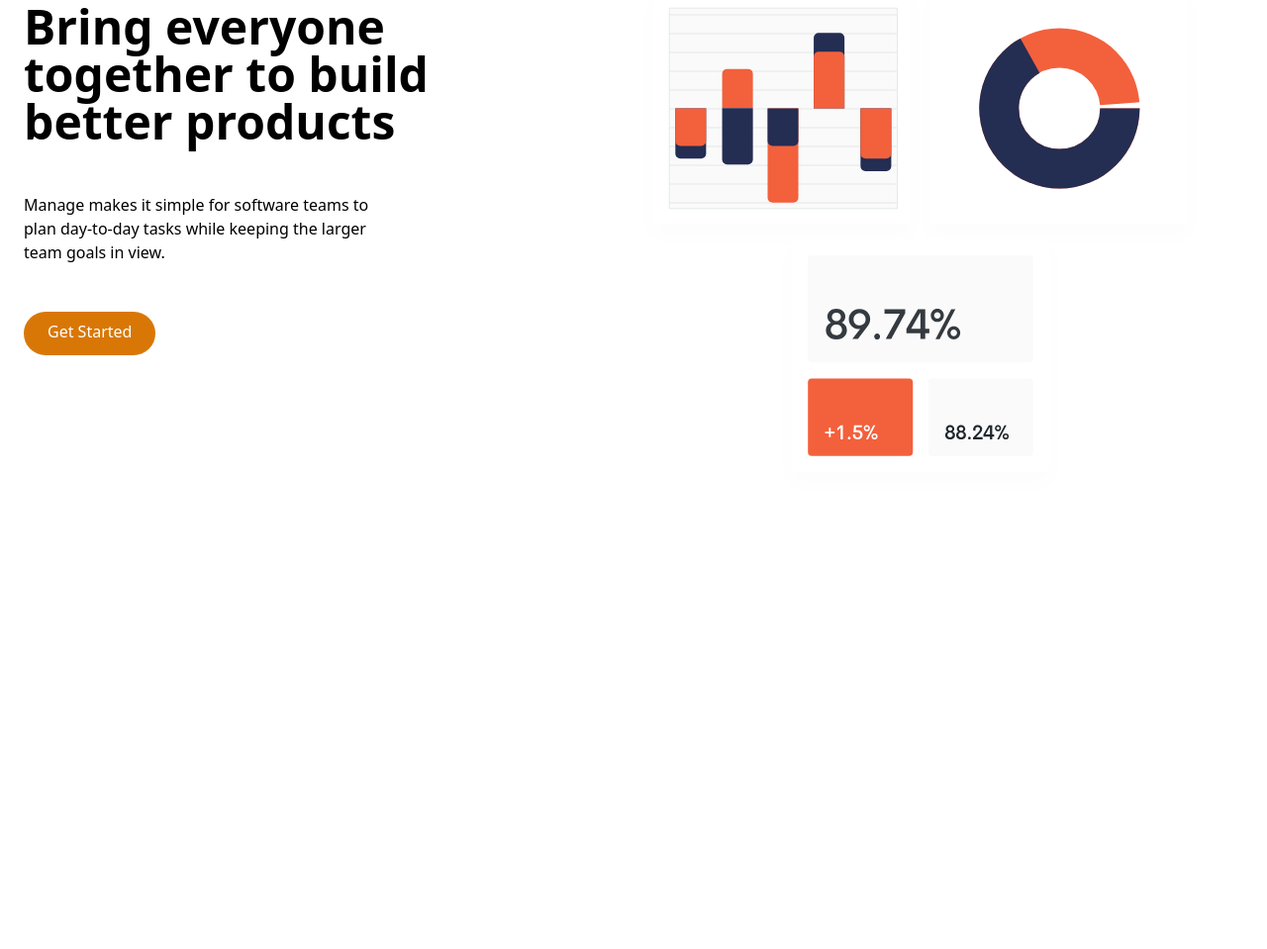
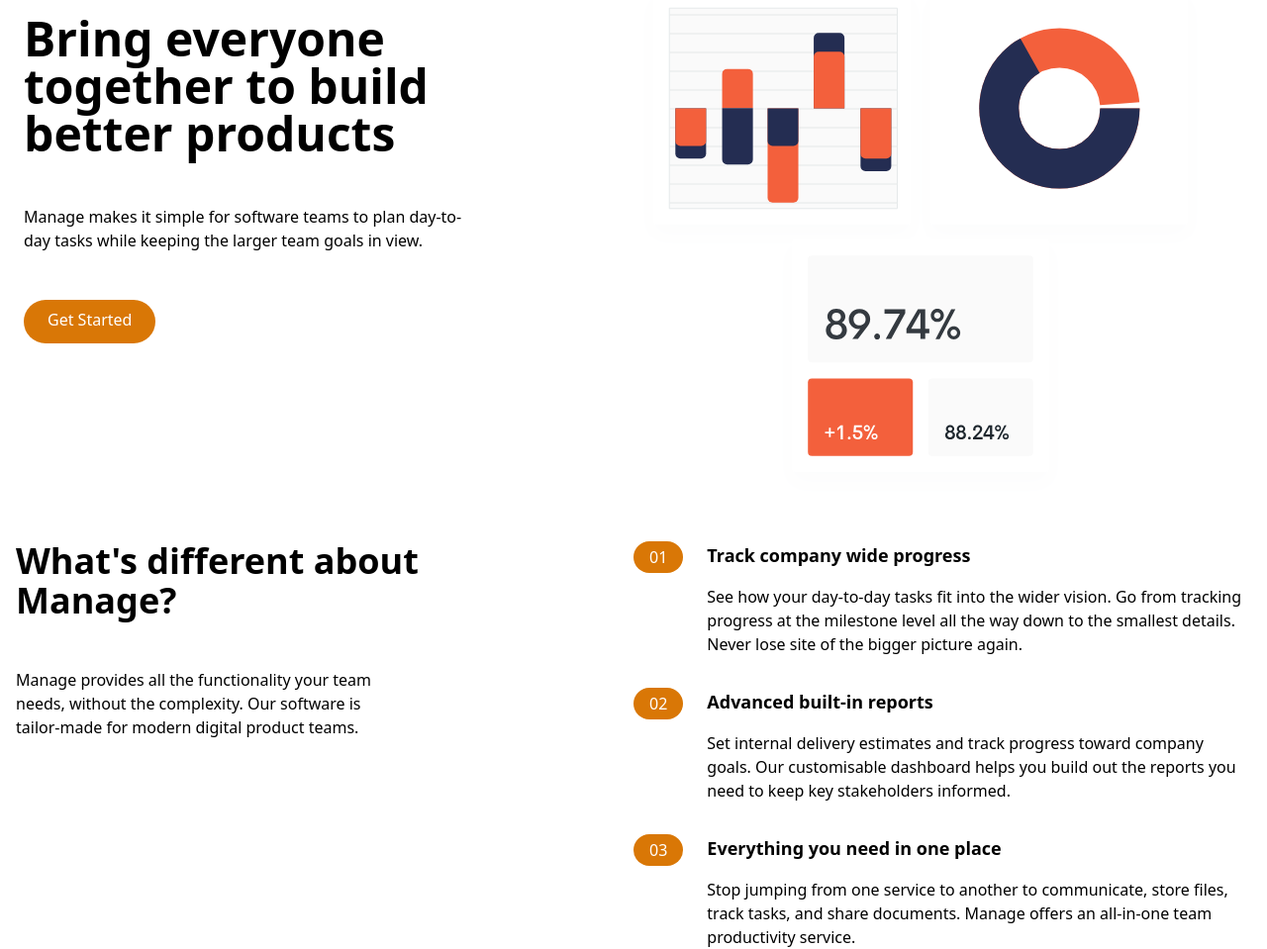
Before and after one commit to ryanmello/tailwind-cc, a website: page index.html in a window 1280 px wide. Shown: the part 150-1109 px from the top of the page at 99% size. Before the commit the page ends 800 px from the top, so only its background shows below. Drawn offline with nearby package versions, Linux system fonts and the light colour scheme.

Commit message:
features section

```diff
--- a/index.html
+++ b/index.html
@@ -41,7 +41,7 @@
                 >
                   Bring everyone together to build better products
                 </h1>
-                <p class="max-w-sm text-center text-darkGrayishBlue md:text-left">
+                <p class="max-w-md text-center text-darkGrayishBlue md:text-left">
                   Manage makes it simple for software teams to plan day-to-day tasks
                   while keeping the larger team goals in view.
                 </p>
@@ -60,6 +60,98 @@
         </div>
     </section>
 
-    <!-- Features -->
+    <!-- Features Section -->
+    <section id="features">
+      <!-- Flex Container -->
+      <div class="container flex flex-col px-4 mx-auto mt-10 space-y-12 md:space-y-0 md:flex-row">
+        <!-- What's Different -->
+        <div class="flex-col space-y-12 md:w-1/2">
+          <h2 class="max-w-md text-4xl font-bold text-center md:text-left">
+            What's different about Manage?
+          </h2>
+          <p class="max-w-sm text-center md:text-left">
+            Manage provides all the functionality your team needs,
+            without the complexity. Our software is tailor-made for
+            modern digital product teams.
+          </p>
+        </div>
+        <!-- Numbered List -->
+        <div class="flex flex-col space-y-8 md:w-1/2">
+          <!-- List Item 1 -->
+          <div class="flex flex-col space-y-3 md:space-y-0 md:space-x-6 md:flex-row">
+            <!-- Headings -->
+            <div class="rounded-l-full bg-yellow-500 md:bg-transparent">
+              <div class="flex items-center space-x-2">
+                <div class="px-4 py-2 text-white rounded-full md:py-1 bg-yellow-600">
+                  01
+                </div>
+                <h3 class="text-base font-bold md:hidden">
+                  Track company wide progress
+                </h3>
+              </div>
+            </div>
+            <div>
+              <h3 class="hidden mb-4 text-lg font-bold md:block">
+                Track company wide progress
+              </h3>
+              <p class="">
+                See how your day-to-day tasks fit into the wider vision.
+                Go from tracking progress at the milestone level all the way
+                down to the smallest details. Never lose site of the bigger
+                picture again.
+              </p>
+            </div>
+          </div>
+          <!-- List Item 2 -->
+          <div class="flex flex-col space-y-3 md:space-y-0 md:space-x-6 md:flex-row">
+            <!-- Headings -->
+            <div class="rounded-l-full bg-yellow-500 md:bg-transparent">
+              <div class="flex items-center space-x-2">
+                <div class="px-4 py-2 text-white rounded-full md:py-1 bg-yellow-600">
+                  02
+                </div>
+                <h3 class="text-base font-bold md:hidden">
+                  Advanced built-in reports
+                </h3>
+              </div>
+            </div>
+            <div>
+              <h3 class="hidden mb-4 text-lg font-bold md:block">
+                Advanced built-in reports
+              </h3>
+              <p class="">
+                Set internal delivery estimates and track progress toward
+                company goals. Our customisable dashboard helps you build out
+                the reports you need to keep key stakeholders informed.
+              </p>
+            </div>
+          </div>
+          <!-- List Item 3 -->
+          <div class="flex flex-col space-y-3 md:space-y-0 md:space-x-6 md:flex-row">
+            <!-- Headings -->
+            <div class="rounded-l-full bg-yellow-500 md:bg-transparent">
+              <div class="flex items-center space-x-2">
+                <div class="px-4 py-2 text-white rounded-full md:py-1 bg-yellow-600">
+                  03
+                </div>
+                <h3 class="text-base font-bold md:hidden">
+                  Everything you need in one place
+                </h3>
+              </div>
+            </div>
+            <div>
+              <h3 class="hidden mb-4 text-lg font-bold md:block">
+                Everything you need in one place
+              </h3>
+              <p class="">
+                Stop jumping from one service to another to communicate, store
+                files, track tasks, and share documents. Manage offers an all-in-one
+                team productivity service.
+              </p>
+            </div>
+          </div>
+        </div>
+      </div>
+    </section>
 </body>
 </html>
```
